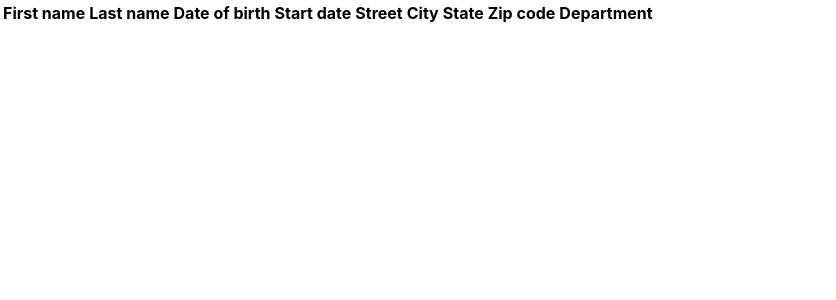
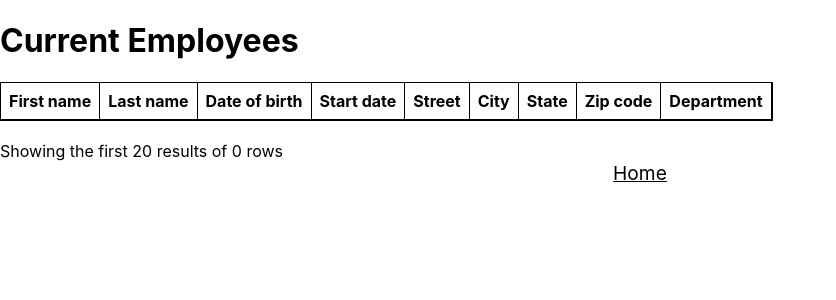
Before and after one commit to MaxTuron/hrnet, a React (Create React App) app: page /employeelist in a window 1280 px wide. Shown: the top 300 px of the page, without its empty margins (0-836 px from the left). Built offline with nearby package versions, Linux system fonts and the light colour scheme.

Commit message:
Mise en page table + tri

```diff
--- a/src/pages/EmployeeList.jsx
+++ b/src/pages/EmployeeList.jsx
@@ -1,8 +1,9 @@
 import "../styles/main.css"
 import { Link } from "react-router-dom";
 import { useSelector } from "react-redux"
-import {useTable} from "react-table"
+import {useSortBy, useTable} from "react-table"
 import React from "react";
+import "../styles/table.css"
 export default function Accueil() {
   const userArr = useSelector(state => state.userArr.userArr)
   console.log(userArr)
@@ -49,58 +50,60 @@ export default function Accueil() {
     ],[]
   )
 
-  const tableInstance = useTable({ columns, data })
   const {
     getTableProps,
     getTableBodyProps,
     headerGroups,
     rows,
     prepareRow,
-  } = tableInstance
+  } = useTable ( { columns, data, }, useSortBy)
+  const firstPageRows = rows.slice(0, 20)
 
   return (
     <div>
+      <h1>Current Employees</h1>
       <table {...getTableProps()}>
         <thead>
-    {// Loop over the header rows
-    headerGroups.map(headerGroup => (
-      // Apply the header row props
+          {headerGroups.map(headerGroup => (
             <tr {...headerGroup.getHeaderGroupProps()}>
-        {// Loop over the headers in each row
-        headerGroup.headers.map(column => (
-          // Apply the header cell props
-          <th {...column.getHeaderProps()}>
-            {// Render the header
-            column.render('Header')}
+              {headerGroup.headers.map(column => (
+                // Add the sorting props to control sorting. For this example
+                // we can add them into the header props
+                <th {...column.getHeaderProps(column.getSortByToggleProps())}>
+                  {column.render('Header')}
+                  {/* Add a sort direction indicator */}
+                  <span>
+                    {column.isSorted
+                      ? column.isSortedDesc
+                        ? ' 🔽'
+                        : ' 🔼'
+                      : ''}
+                  </span>
                 </th>
               ))}
             </tr>
           ))}
         </thead>
-  {/* Apply the table body props */}
         <tbody {...getTableBodyProps()}>
-    {// Loop over the table rows
-    rows.map(row => {
-      // Prepare the row for display
-      prepareRow(row)
+          {firstPageRows.map(
+            (row, i) => {
+              prepareRow(row);
               return (
-        // Apply the row props
                 <tr {...row.getRowProps()}>
-          {// Loop over the rows cells
-          row.cells.map(cell => {
-            // Apply the cell props
+                  {row.cells.map(cell => {
                     return (
-              <td {...cell.getCellProps()}>
-                {// Render the cell contents
-                cell.render('Cell')}
-              </td>
+                      <td {...cell.getCellProps()}>{cell.render('Cell')}</td>
                     )
                   })}
                 </tr>
-      )
-    })}
+              )}
+          )}
         </tbody>
       </table>
+      <br />
+      <div>Showing the first 20 results of {rows.length} rows</div>
+
+<Link className="indexRedirect" to="/">Home</Link>
     </div>
   );
 }
--- /dev/null
+++ b/src/styles/table.css
@@ -0,0 +1,11 @@
+table {
+    border-spacing: 0;
+    border: 1px solid black;
+}
+
+th, td {
+      margin: 0;
+      padding: 0.5rem;
+      border-bottom: 1px solid black;
+      border-right: 1px solid black;
+    }
```
Lines whose indentation alone changed are shown as unchanged.
